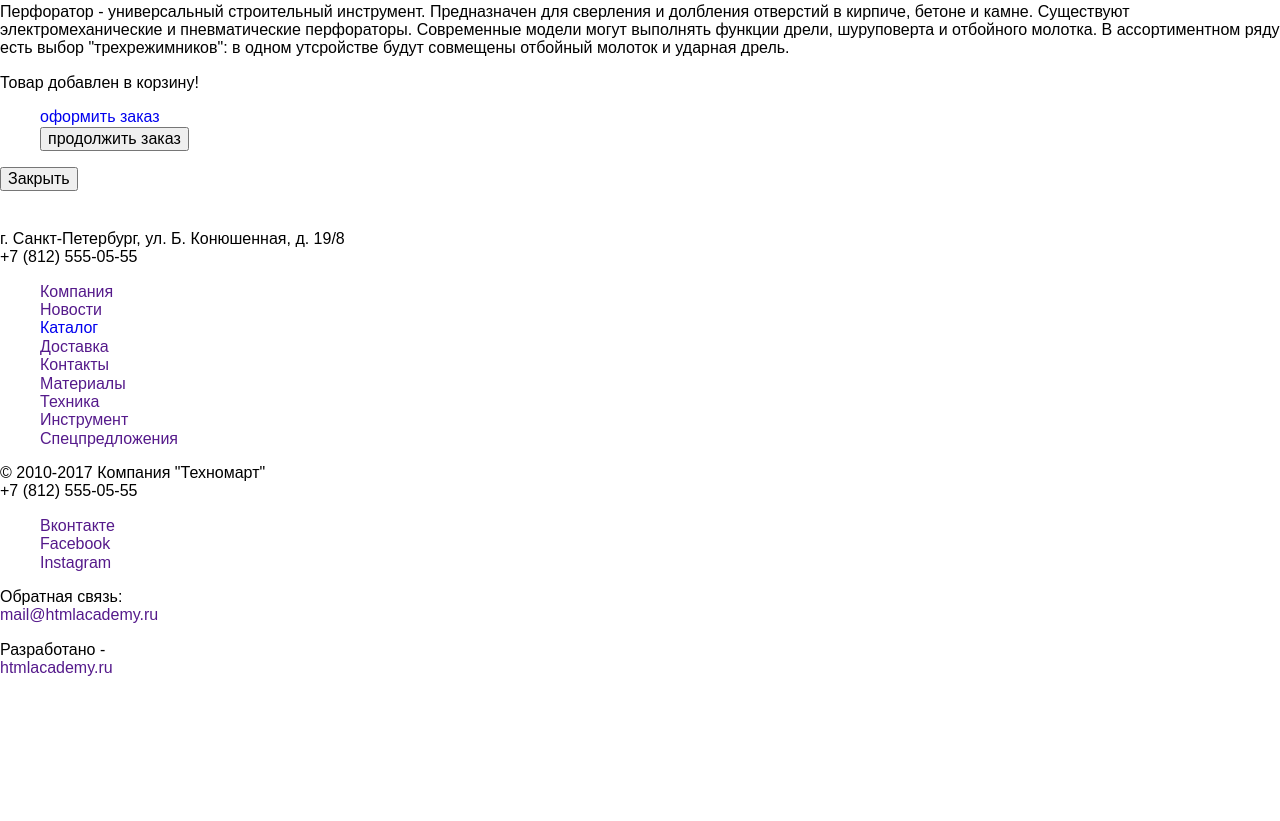
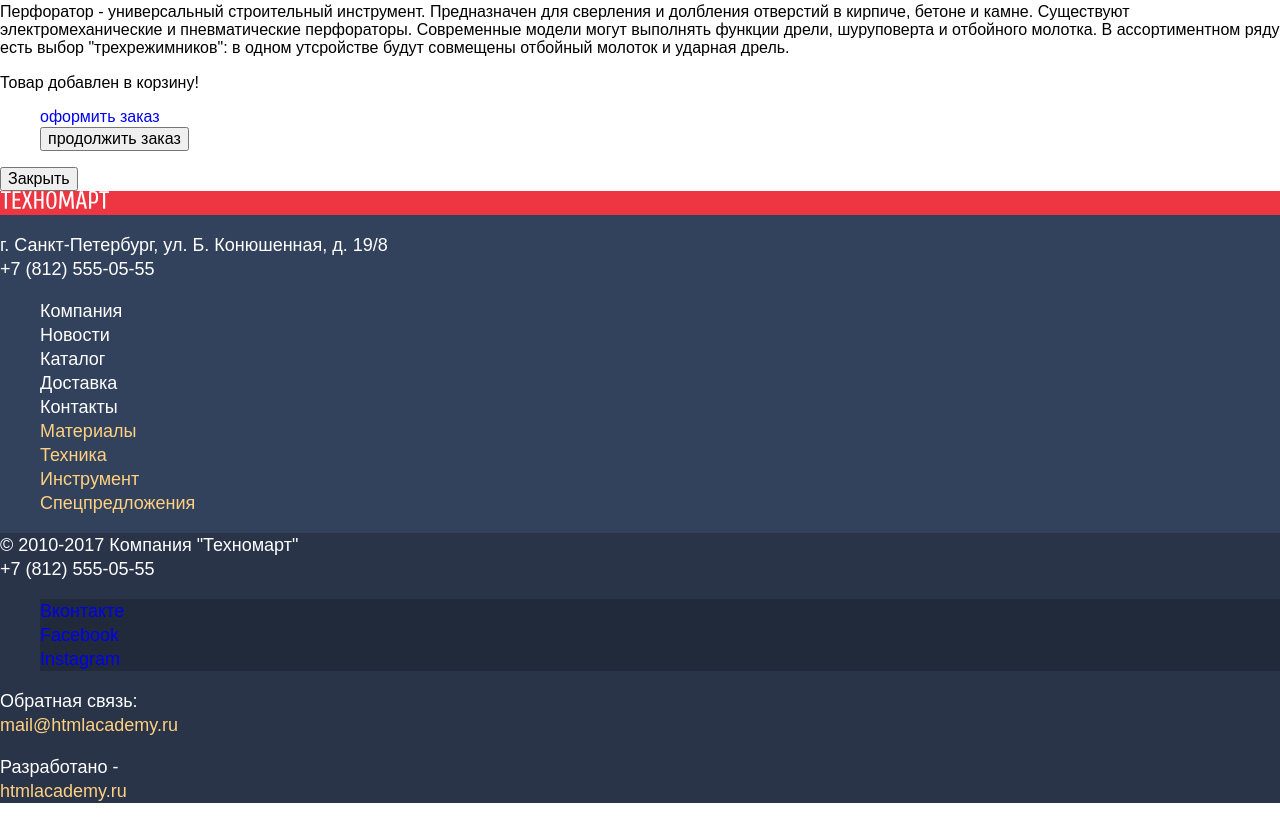
Before and after one commit to Krestalex/1153143-technomart-26, a plain HTML site: page catalog.html in a window 1280 px wide. Shown: the part 4693-5514 px from the top of the page. Before the commit the page ends 5387 px from the top, so only its background shows below. Drawn offline with Linux system fonts and the light colour scheme; a web font is replaced by a local one.

Commit message:
отКопиПастил классы с index.html

```diff
--- a/catalog.html
+++ b/catalog.html
@@ -389,31 +389,31 @@
 
 	</main>
 
-	<footer>
-
-		<a href="">
-			<img src="img/logo.svg" width="110" height="18" alt="Логотип магазина Technomart">
-		</a>
-
+	<footer class="footer">
+		<div class="logo">
+			<a href="">
+				<img src="img/logo.svg" width="110" height="18" alt="Логотип магазина Technomart">
+			</a>
+		</div>
 		<p>
 			г. Санкт-Петербург, ул. Б. Конюшенная, д. 19/8<br>
 			+7 (812) 555-05-55
 		</p>
-
-		<nav>
+		<nav class="footer-navigation">
 			<ul>
-				<li><a href="">Компания</a></li>
-				<li><a href="">Новости</a></li>
-				<li><a href="catalog.html">Каталог</a></li>
-				<li><a href="">Доставка</a></li>
-				<li><a href="">Контакты</a></li>
-				<li><a href="">Материалы</a></li>
-				<li><a href="">Техника</a></li>
-				<li><a href="">Инструмент</a></li>
-				<li><a href="">Спецпредложения</a></li>
+				<li><a class="white" href="">Компания</a></li>
+				<li><a class="white" href="">Новости</a></li>
+				<li><a class="white" href="catalog.html">Каталог</a></li>
+				<li><a class="white" href="">Доставка</a></li>
+				<li><a class="white" href="">Контакты</a></li>
+				<li><a class="beige" href="">Материалы</a></li>
+				<li><a class="beige" href="">Техника</a></li>
+				<li><a class="beige" href="">Инструмент</a></li>
+				<li><a class="beige" href="">Спецпредложения</a></li>
 			</ul>
 		</nav>
 
+		<div class="vault">
 		<p>
 			&copy; 2010-2017 Компания "Техномарт"<br>
 			+7 (812) 555-05-55
@@ -421,26 +421,26 @@
 
 		<div>
 			<ul>
-				<li><a href="">Вконтакте</a></li>
-				<li><a href="">Facebook</a></li>
-				<li><a href="">Instagram</a></li>
+				<li class="social"><a href="#">Вконтакте</a></li>
+				<li class="social"><a href="#">Facebook</a></li>
+				<li class="social"><a href="#">Instagram</a></li>
 			</ul>
 		</div>
 
 		<p>
 				Обратная связь:<br>
-			<a href="">
+			<a class="feedback-designed" href="#">
 				mail@htmlacademy.ru
 			</a>
 		</p>
 
 		<p>
 				Разработано -<br>
-			<a href="">
+			<a class="feedback-designed" href="#">
 				htmlacademy.ru
 			</a>
 		</p>
-
+		</div>
 	</footer>
   </body>
 </html>
```
